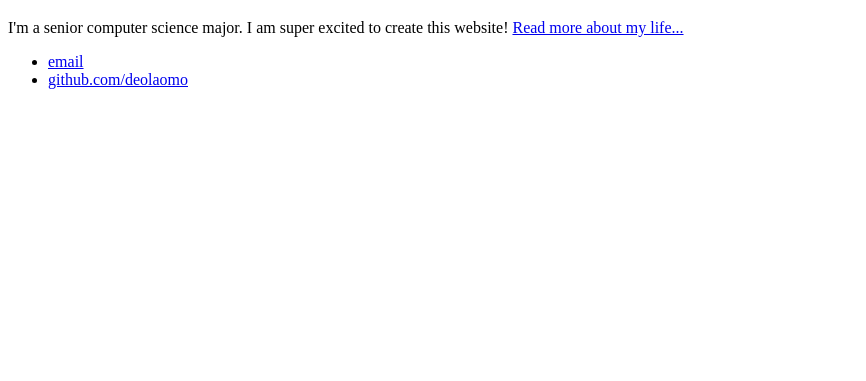
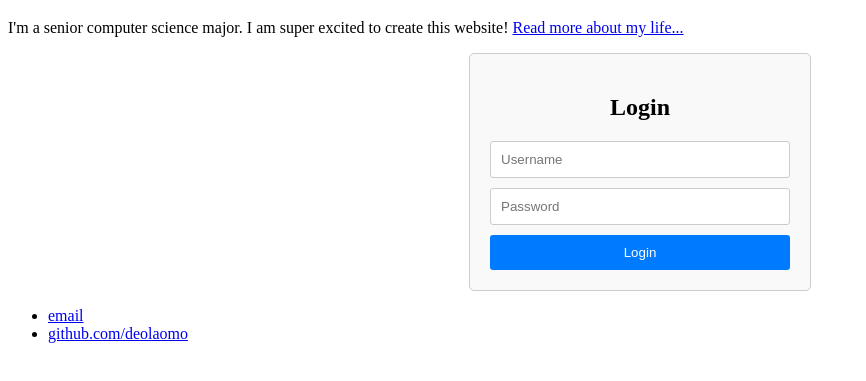
Before and after one commit to deolaomo/deolaomo.github.io, a plain HTML site: page index.html in a window 1280 px wide. Shown: the part 149-530 px from the top of the page, without its empty margins (0-866 px from the left). Drawn offline with Linux system fonts and the light colour scheme.

Commit message:
Update index.html

```diff
--- a/index.html
+++ b/index.html
@@ -2,6 +2,45 @@
 <html>
 <head>
     <title>Adeola Adekoya, Computer Science Major</title>
+    <style>
+        /* CSS styles for the login form */
+        .login-container {
+            width: 300px;
+            margin: 0 auto;
+            padding: 20px;
+            border: 1px solid #ccc;
+            border-radius: 5px;
+            background-color: #f9f9f9;
+        }
+
+        .login-container h2 {
+            text-align: center;
+        }
+
+        .login-container input[type="text"],
+        .login-container input[type="password"] {
+            width: 100%;
+            padding: 10px;
+            margin-bottom: 10px;
+            border: 1px solid #ccc;
+            border-radius: 3px;
+            box-sizing: border-box;
+        }
+
+        .login-container input[type="submit"] {
+            width: 100%;
+            padding: 10px;
+            border: none;
+            border-radius: 3px;
+            background-color: #007bff;
+            color: #fff;
+            cursor: pointer;
+        }
+
+        .login-container input[type="submit"]:hover {
+            background-color: #0056b3;
+        }
+    </style>
 </head>
 <body>
     <nav>
@@ -17,6 +56,17 @@
             <h1>Hi there, I'm Adeola Adekoya!</h1>
             <p>I'm a senior computer science major. </em> I am super excited to create this website! <a href="/about">Read more about my life...</a></p>
         </div><!-- /.blurb -->
+
+        <!-- Login form -->
+        <div class="login-container">
+            <h2>Login</h2>
+            <form action="/login" method="POST">
+                <input type="text" name="username" placeholder="Username" required>
+                <input type="password" name="password" placeholder="Password" required>
+                <input type="submit" value="Login">
+            </form>
+        </div>
+        <!-- End of login form -->
     </div><!-- /.container -->
     <footer>
         <ul>
@@ -25,4 +75,4 @@
         </ul>
     </footer>
 </body>
-</html
+</html>
```
Lines whose indentation alone changed are shown as unchanged.
